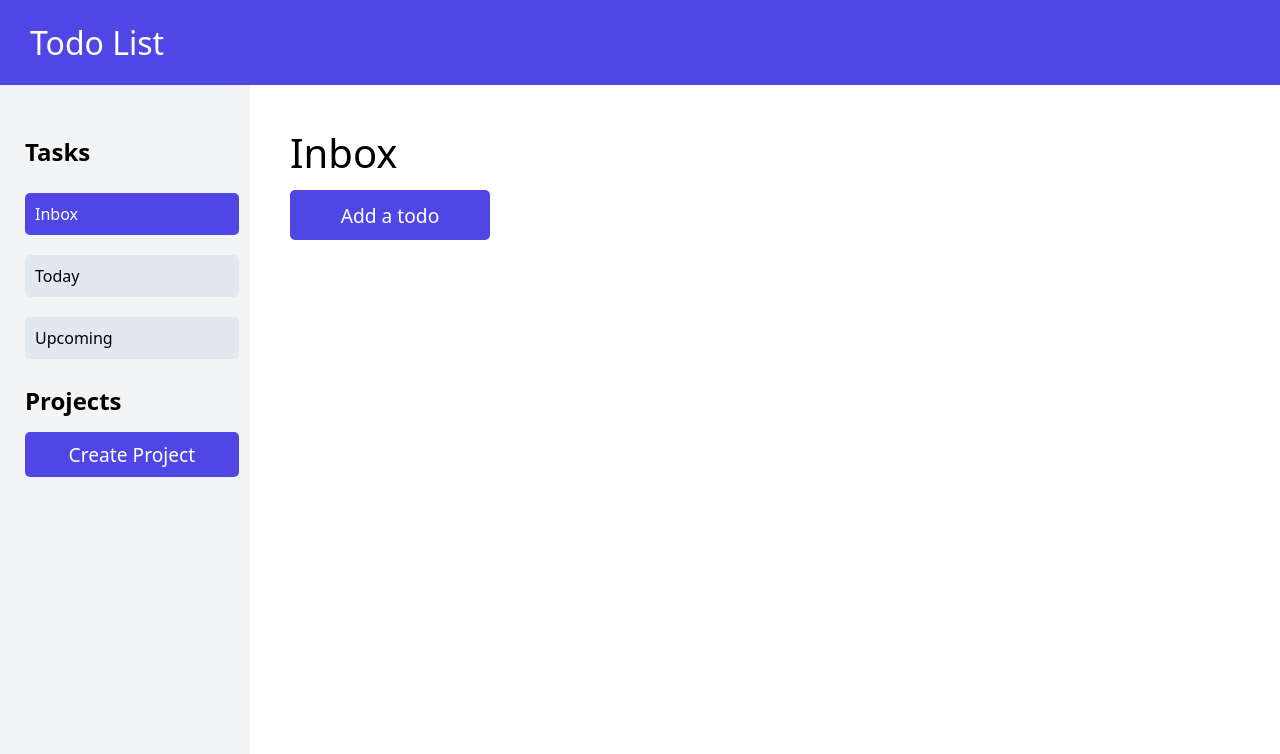
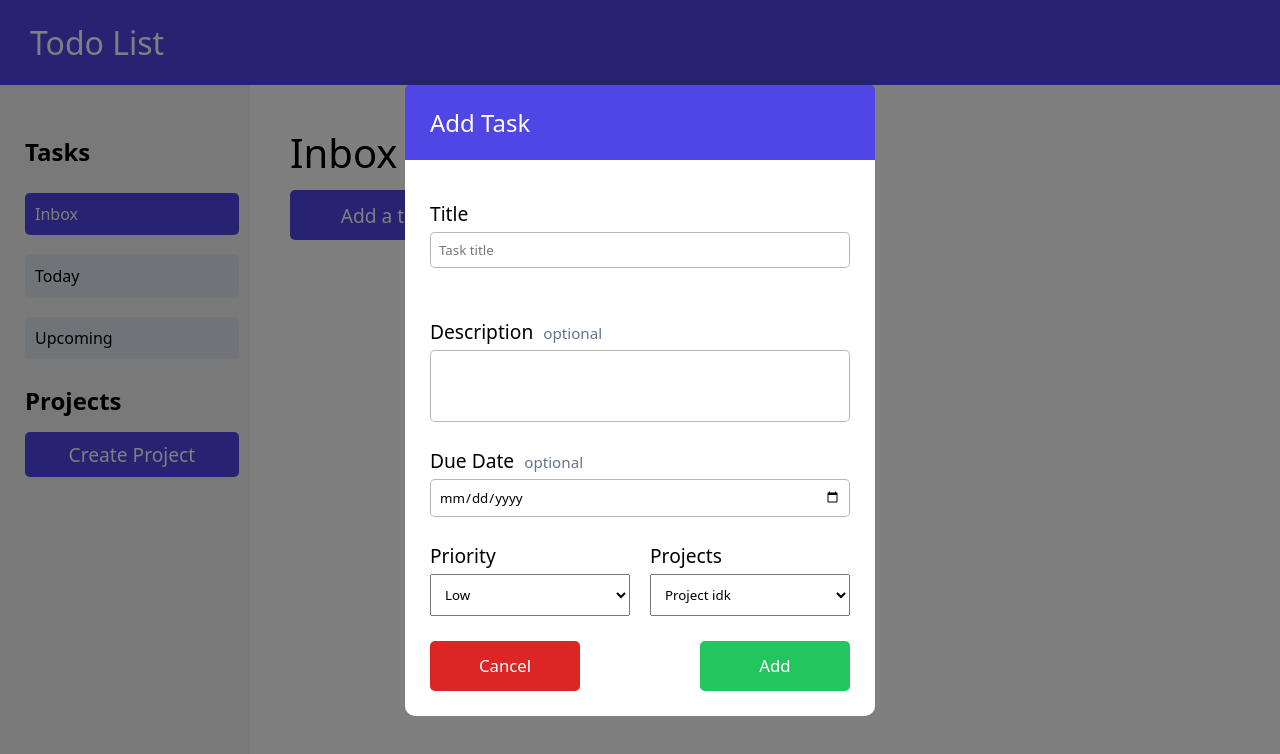
Before and after one commit to cColds/todo-list, a website built with webpack: page dist/index.html in a window 1280 px wide. Both pictures are taken after a click on the button "Add a todo". Built offline with nearby package versions, Linux system fonts and the light colour scheme.

Commit message:
task modal added

```diff
--- a/src/index.js
+++ b/src/index.js
@@ -0,0 +1,26 @@
+import { toggleTaskModal } from "./task-modal/toggleTaskModal";
+import { clearValues } from "./task-modal/clearValues";
+import { isValidTitle } from "./task-modal/validateTitle";
+import { displayError } from "./task-modal/displayError";
+
+const priority = document.querySelectorAll("#priority-selected");
+
+priority.forEach((element) => {
+	element.addEventListener("click", () => console.log(element.value));
+});
+
+const taskCancelBtn = document.querySelector(".cancel-task");
+const taskAddBtn = document.querySelector(".add-task");
+const showTaskModal = document.querySelector(".show-task-modal");
+
+taskCancelBtn.addEventListener("click", toggleTaskModal);
+
+taskAddBtn.addEventListener("click", () => {
+	if (isValidTitle()) toggleTaskModal();
+	else displayError();
+});
+
+showTaskModal.addEventListener("click", () => {
+	clearValues();
+	toggleTaskModal();
+});
--- a/src/styles.css
+++ b/src/styles.css
@@ -9,7 +9,7 @@
 
 body {
 	display: grid;
-	grid-template-columns: 0.1fr;
+	grid-template-columns: 250px 1fr;
 }
 
 header {
@@ -17,7 +17,7 @@ header {
 	height: 85px;
 	display: flex;
 	align-items: center;
-	grid-column: span 3;
+	grid-column: span 2;
 }
 
 .header-title {
@@ -33,6 +33,10 @@ nav {
 }
 
 li {
+	list-style-type: none;
+}
+
+.tasks > ul > li {
 	list-style: none;
 	background-color: #e2e8f0;
 	border-radius: 5px;
@@ -41,18 +45,18 @@ li {
 	width: 95%;
 }
 
-li:hover {
+.tasks > ul > li:hover {
 	font-size: 1.05rem;
 	opacity: 0.8;
 }
 
-ul {
+.tasks > ul {
 	display: flex;
 	flex-direction: column;
 	gap: 20px;
 }
 
-ul > li:nth-child(1) {
+.tasks > ul > li:nth-child(1) {
 	background-color: #4f46e5;
 	color: white;
 }
@@ -65,8 +69,8 @@ ul > li:nth-child(1) {
 	gap: 25px;
 }
 
-.tasks-title,
-.projects-title {
+.task-header,
+.project-header {
 	font-size: 1.5rem;
 	font-weight: bold;
 	width: 95%;
@@ -96,14 +100,14 @@ main {
 	flex-direction: column;
 }
 
-.todo-name {
+.task-selected-header {
 	font-size: 2.5rem;
 	display: flex;
 	margin-left: 40px;
 	margin-top: 40px;
 }
 
-.add-todo {
+.show-task-modal {
 	margin-left: 40px;
 	margin-top: 10px;
 	border: none;
@@ -115,3 +119,139 @@ main {
 	color: white;
 	font-size: 1.2rem;
 }
+
+.task-container {
+	background-color: white;
+
+	border-radius: 10px;
+	display: flex;
+	flex-direction: column;
+	align-items: center;
+	justify-content: center;
+	gap: 15px;
+}
+
+.modal-buttons-container {
+	display: flex;
+	gap: 15px;
+	justify-content: space-between;
+}
+
+.add-task,
+.cancel-task {
+	border: none;
+	width: 150px;
+	height: 50px;
+	border-radius: 5px;
+	cursor: pointer;
+}
+.cancel-task {
+	background-color: #dc2626;
+	color: white;
+	font-size: 1.05rem;
+}
+.add-task {
+	background-color: #22c55e;
+	color: white;
+	font-size: 1.05rem;
+}
+
+.task-modal {
+	display: flex;
+	justify-content: center;
+	align-items: center;
+	position: fixed;
+	left: 0;
+	top: 0;
+	height: 100%;
+	width: 100%;
+	background-color: rgba(0, 0, 0, 0.5);
+}
+
+.task-modal.hide {
+	display: none;
+}
+
+.modal-task-header {
+	background-color: #4f46e5;
+	width: 100%;
+	height: 75px;
+	font-size: 1.5rem;
+	color: white;
+	display: flex;
+	align-items: center;
+	padding-left: 25px;
+	border-radius: 5px 5px 0px 0px;
+}
+
+input:focus {
+	outline: 2px solid #38bdf8;
+}
+
+#title,
+#description,
+#date {
+	padding: 0.5rem;
+	border-radius: 5px;
+	border: 1px solid rgba(15, 23, 42, 0.3);
+}
+
+.title-container,
+.description-container,
+.date-container {
+	display: flex;
+	flex-direction: column;
+	gap: 5px;
+}
+
+.task-info-container {
+	display: flex;
+	flex-direction: column;
+	gap: 25px;
+	font-size: 1.2rem;
+	padding: 25px;
+}
+
+.task-modal-selection-container {
+	display: flex;
+	justify-content: space-between;
+	gap: 20px;
+}
+
+#priority-selected > option,
+#project-selected > option {
+	color: black;
+}
+
+.task-modal-priority-container,
+.task-modal-project-container {
+	display: flex;
+	flex-direction: column;
+	width: 200px;
+}
+
+#priority-selected,
+#project-selected {
+	padding: 10px;
+}
+
+.task-modal-priority-container > label,
+.task-modal-project-container > label {
+	padding-bottom: 5px;
+}
+
+.optional {
+	font-size: 0.95rem;
+	margin-left: 5px;
+
+	color: #64748b;
+}
+
+textarea {
+	resize: none;
+}
+
+.titleError {
+	color: red;
+	font-size: 0.85rem;
+}
--- /dev/null
+++ b/src/task-modal/clearValues.js
@@ -0,0 +1,15 @@
+export function clearValues() {
+	const title = document.querySelector("#title");
+	const titleError = document.querySelector(".titleError");
+	const description = document.querySelector("#description");
+	const dueDate = document.querySelector("#date");
+	const priority = document.querySelector("#priority-selected");
+	const projects = document.querySelector("#project-selected");
+
+	title.value = "";
+	titleError.textContent = "ㅤ";
+	description.value = "";
+	dueDate.value = "";
+	priority.value = "Low";
+	projects.value = "Project idk";
+}
--- /dev/null
+++ b/src/task-modal/displayError.js
@@ -0,0 +1,4 @@
+export function displayError() {
+	const titleError = document.querySelector(".titleError");
+	titleError.textContent = "Title cannot be empty.";
+}
--- /dev/null
+++ b/src/task-modal/toggleTaskModal.js
@@ -0,0 +1,4 @@
+export function toggleTaskModal() {
+	const taskModal = document.querySelector(".task-modal");
+	taskModal.classList.toggle("hide");
+}
--- /dev/null
+++ b/src/task-modal/validateTitle.js
@@ -0,0 +1,4 @@
+export function isValidTitle() {
+	const title = document.querySelector("#title");
+	return title.checkValidity();
+}
--- a/webpack.config.js
+++ b/webpack.config.js
@@ -1,9 +1,11 @@
 const path = require("path");
 
 module.exports = {
+	mode: "development",
 	entry: "./src/index.js",
 	output: {
 		filename: "main.js",
 		path: path.resolve(__dirname, "dist"),
 	},
+	devtool: "inline-source-map",
 };
```
Also changed, not shown: dist/index.html, dist/main.js.
